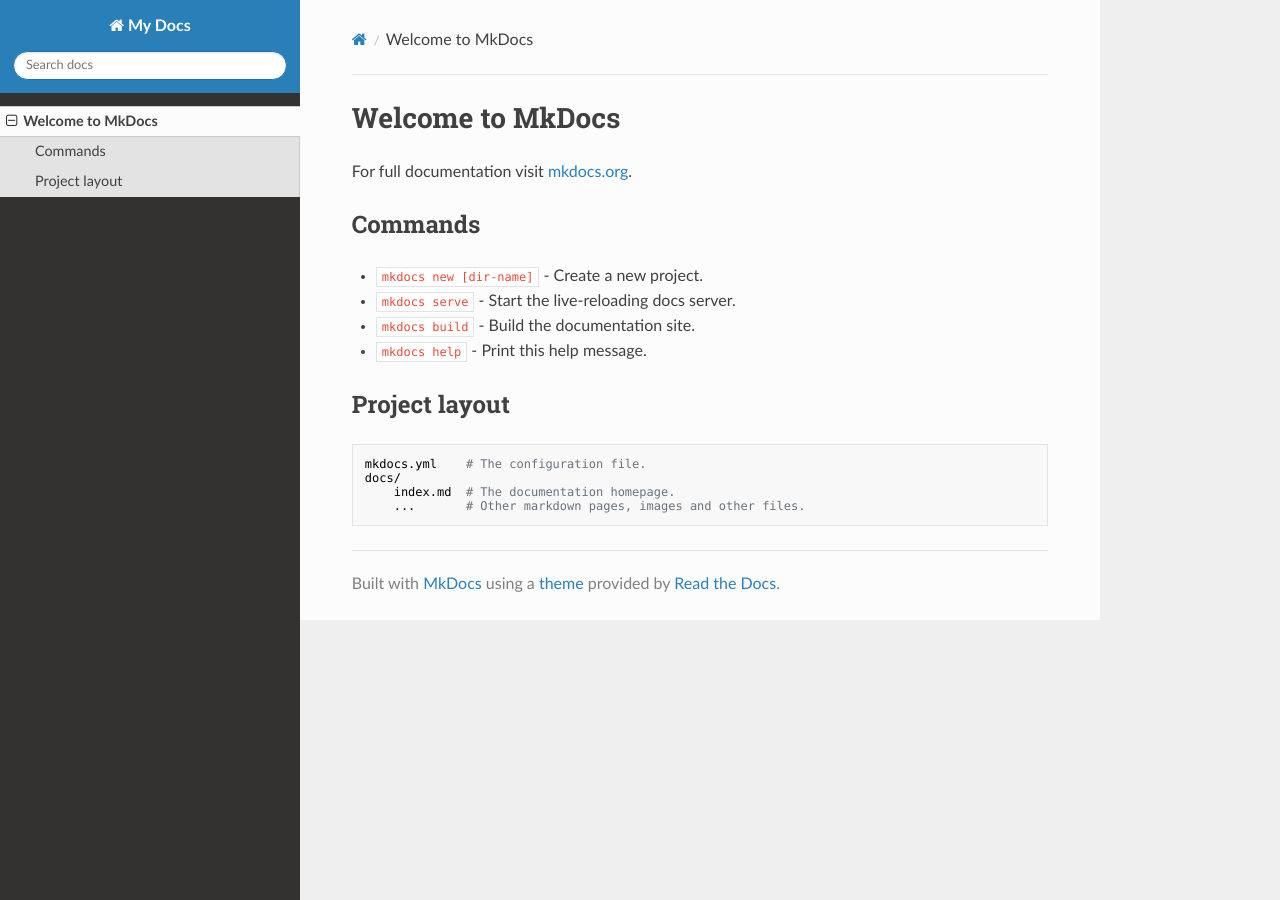
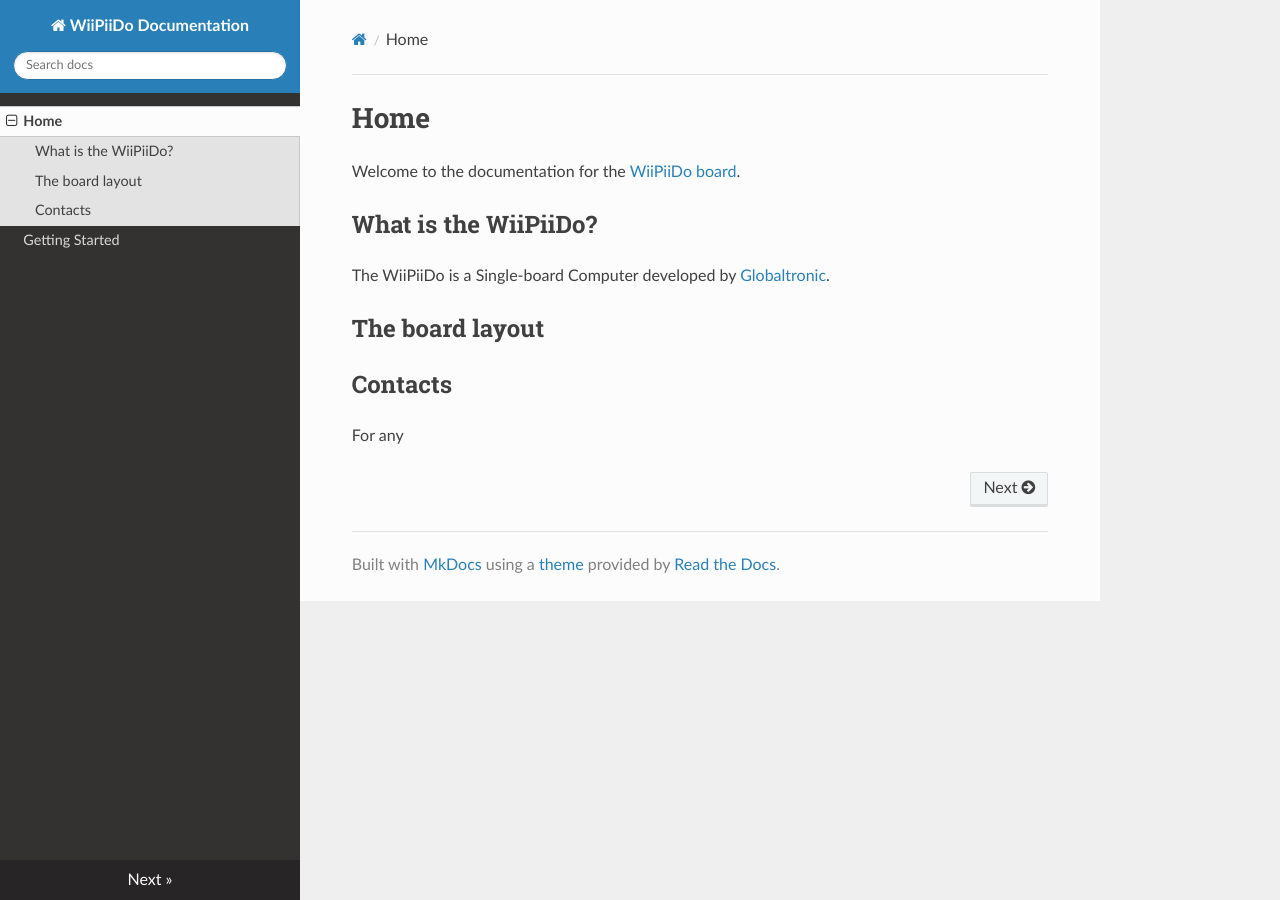
Before and after one commit to Globaltronic/wiipiido-docs, an MkDocs documentation site: the page built from docs/index.md, in a window 1280 px wide. Built offline with MkDocs 1.6.1, drawn with Linux system fonts in a browser that asks for light colours; nearby versions of some CDN libraries.

Commit message:
Updated documentation title and added initial structure

```diff
--- a/docs/index.md
+++ b/docs/index.md
@@ -1,17 +1,13 @@
-# Welcome to MkDocs
+# Home
 
-For full documentation visit [mkdocs.org](https://mkdocs.org).
+Welcome to the documentation for the [WiiPiiDo board](http://www.globaltronic.pt/en/product/wiipiido/).
 
-## Commands
+## What is the WiiPiiDo?
 
-* `mkdocs new [dir-name]` - Create a new project.
-* `mkdocs serve` - Start the live-reloading docs server.
-* `mkdocs build` - Build the documentation site.
-* `mkdocs help` - Print this help message.
+The WiiPiiDo is a Single-board Computer developed by [Globaltronic](http://www.globaltronic.pt/en).
 
-## Project layout
+## The board layout
 
-    mkdocs.yml    # The configuration file.
-    docs/
-        index.md  # The documentation homepage.
-        ...       # Other markdown pages, images and other files.
+## Contacts
+
+For any
--- a/mkdocs.yml
+++ b/mkdocs.yml
@@ -1,2 +1,2 @@
-site_name: My Docs
+site_name: WiiPiiDo Documentation
 theme: readthedocs
```
Also changed, not shown: README.md (+7 -1 lines), docs/getting-started.md (added, +4 -0 lines), 1 other file.
